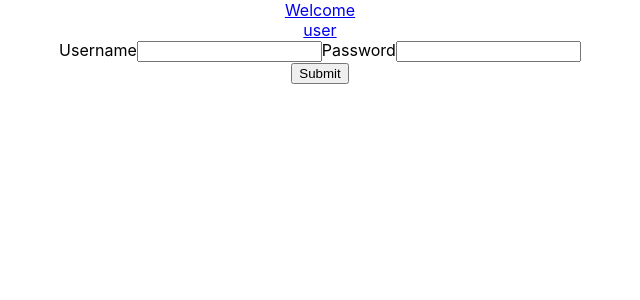
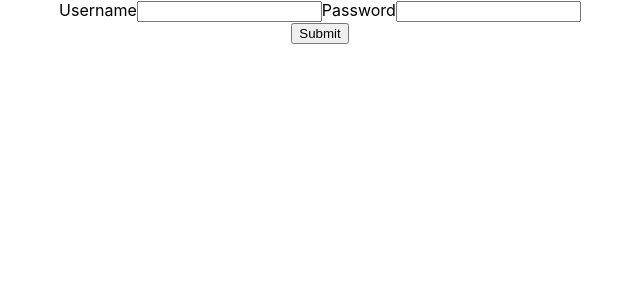
Before and after one commit to ACEXRA/React_application, a React (Create React App) app: page /login in a window 1280 px wide. Before the commit this address led to /home. Shown: the top 300 px of the page, without its empty margins (320-960 px from the left). Built offline with nearby package versions, Linux system fonts and the light colour scheme.

Commit message:
Code cleanup

```diff
--- a/package.json
+++ b/package.json
@@ -6,6 +6,7 @@
     "@testing-library/jest-dom": "^5.14.1",
     "@testing-library/react": "^11.2.7",
     "@testing-library/user-event": "^12.8.3",
+    "node-sass": "^6.0.1",
     "react": "^17.0.2",
     "react-dom": "^17.0.2",
     "react-router-dom": "^5.2.0",
--- a/src/App.js
+++ b/src/App.js
@@ -1,29 +1,16 @@
-import React, { useContext } from "react";
-import Navbar from "./components/Navbar";
-import WelcomePage from "./Pages/WelcomePage";
-import Userpage from "./Pages/Userpage";
-import { Usercontext } from "./context/user-context";
-import { Redirect, Route, Switch } from "react-router-dom";
-
-
+import React from "react";
+import Navbar from "./components/UI/Navbar";
+import Loginpage from "./pages/loginpage/Loginpage";
+import Userpage from "./pages/userpage/Userpage";
+import { Route, Switch } from "react-router-dom";
 
 function App() {
-  const Ctx=useContext(Usercontext);
-  console.log(Ctx);
-
   return (
     <div>
       <Navbar />
       <Switch>
-        <Route path="/home" exact>
-          <WelcomePage/>
-        </Route>
-       {Ctx.login && <Route path="/home/user">
-          <Userpage />
-        </Route>}
-        {!Ctx.login && <Route path="/">
-          <Redirect to="/home"/>
-        </Route>}
+        <Route path="/login" component={Loginpage} />
+        <Route path="/user" component={Userpage} />
       </Switch>
     </div>
   );
--- a/src/Pages/WelcomePage.js
+++ /dev/null
@@ -1,18 +0,0 @@
-import React, { useContext } from 'react';
-import { Usercontext } from '../context/user-context';
-
-const WelcomePage=(props)=>{
-    const {loginHandler}=useContext(Usercontext);
-    const formSubmitHandler=(event)=>{
-       event.preventDefault();
-       loginHandler();
-    }
-    return<form onSubmit={formSubmitHandler}>
-        <label>Username</label>
-        <input />
-        <label>Password</label>
-        <input /><br />
-        <button type="submit">Submit</button>
-    </form>
-}
-export default WelcomePage;
--- a/src/components/Navbar.js
+++ /dev/null
@@ -1,11 +0,0 @@
-import React from 'react';
-import {Link} from 'react-router-dom';
-const Navbar=()=>{
-    return<React.Fragment>
-        <div>
-            <Link to="/home">Welcome</Link><br />
-            <Link to="/home/user">user</Link>
-        </div>
-    </React.Fragment>
-}
-export default Navbar;
--- /dev/null
+++ b/src/components/UI/Navbar.js
@@ -0,0 +1,6 @@
+import React from "react";
+import { Link } from "react-router-dom";
+const Navbar = () => {
+  return <div></div>;
+};
+export default Navbar;
--- a/src/context/user-context.js
+++ b/src/context/user-context.js
@@ -1,19 +1,9 @@
-import React, { useState } from 'react';
+import React from "react";
 
-const Usercontext=React.createContext();
-export {Usercontext};
+export const Usercontext = React.createContext();
 
-const UserContextProvider=(props)=>{
-    const[login,setLogin]=useState(false);
-    const loginHandler=()=>{
-        return setLogin(()=>{return true});
-    }
-    return<Usercontext.Provider value={{
-        login,
-        loginHandler,
-    }}>
-        {props.children}
-    </Usercontext.Provider>
-}
+const UserContextProvider = (props) => {
+  return <Usercontext.Provider>{props.children}</Usercontext.Provider>;
+};
 
 export default UserContextProvider;
--- /dev/null
+++ b/src/pages/loginpage/Loginpage.js
@@ -0,0 +1,15 @@
+import React from "react";
+
+const Loginpage = () => {
+  return (
+    <form>
+      <label>Username</label>
+      <input />
+      <label>Password</label>
+      <input />
+      <br />
+      <button type="submit">Submit</button>
+    </form>
+  );
+};
+export default Loginpage;
```
Also changed, not shown: src/index.js (+9 -11 lines), src/reportWebVitals.js (deleted, +0 -13 lines), src/setupTests.js (deleted, +0 -5 lines), src/assets/scss/app.scss (added), src/pages/userpage/Userpage.js (renamed from src/Pages/Userpage.js), 1 other file (tests, documents, lock files or other folders).
